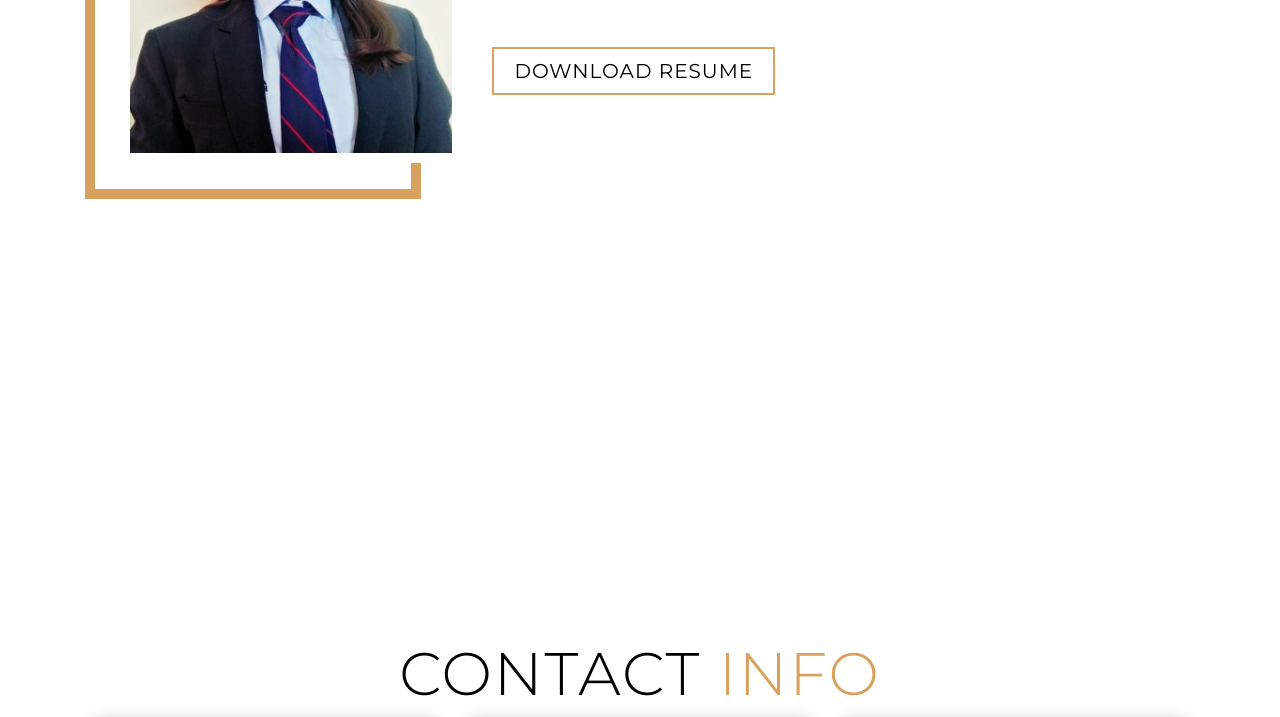
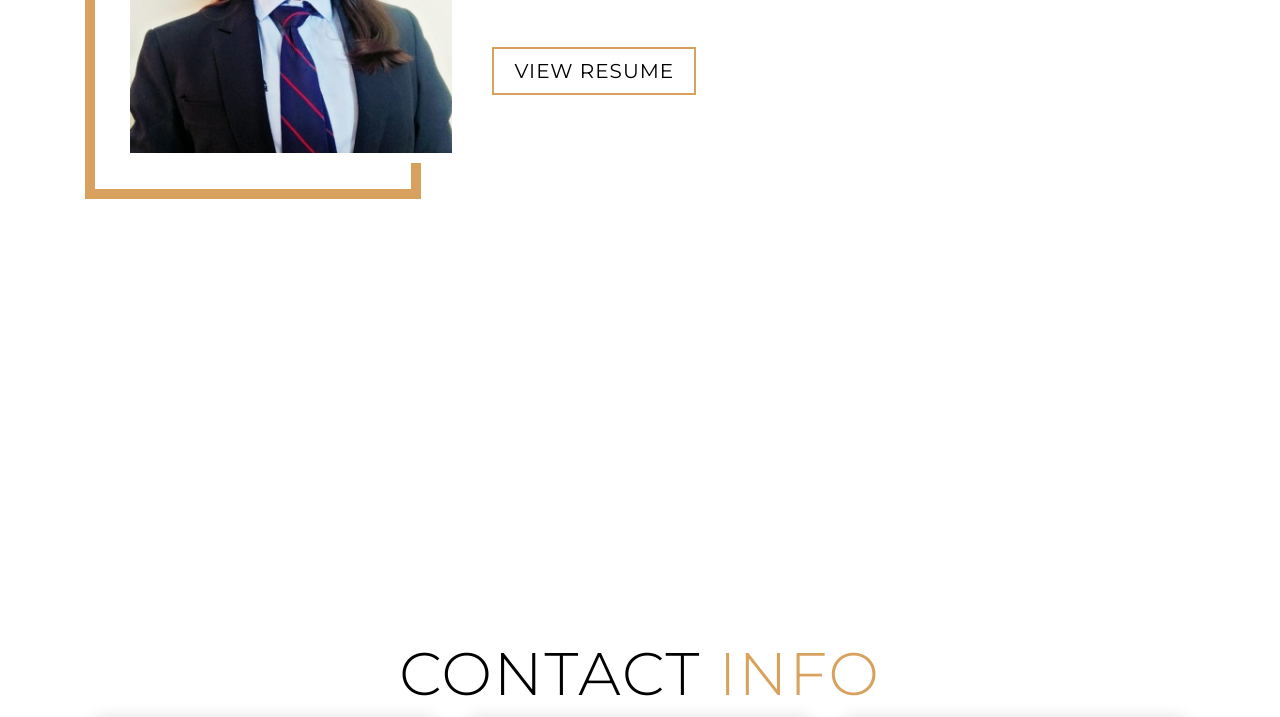
Before and after one commit to kashishchouhan13/PORTFOLIO, a plain HTML site: page index.html in a window 1280 px wide. Shown: the part 3960-4677 px from the top of the page. Drawn offline with Linux system fonts and the light colour scheme.

Commit message:
Update index.html

```diff
--- a/index.html
+++ b/index.html
@@ -171,7 +171,7 @@
         <h2>👋Hi, I'm Kashish Chouhan!</h2>
         <p>🚀I'm a fourth-year Computer Science & Engineering student diving headfirst
           into the world of Full Stack Development (MERN).🌟I’m blending technical skills with a passion for building efficient and impactful solutions. Join me on this exciting journey as I explore the endless possibilities of technology and turn challenges into opportunities! 🌠</p>
-        <a href="https://drive.google.com/file/d/16yffliFVSkVEcf6z6OsV3SZ2P6tXNiB3/view?usp=sharing" class="cta">Download Resume</a>
+        <a href="/assets/Kashish-Chouhan-FlowCV-Resume-20250127 (1).pdf" class="cta">View Resume</a>
       </div>
     </div>
   </section>
```
